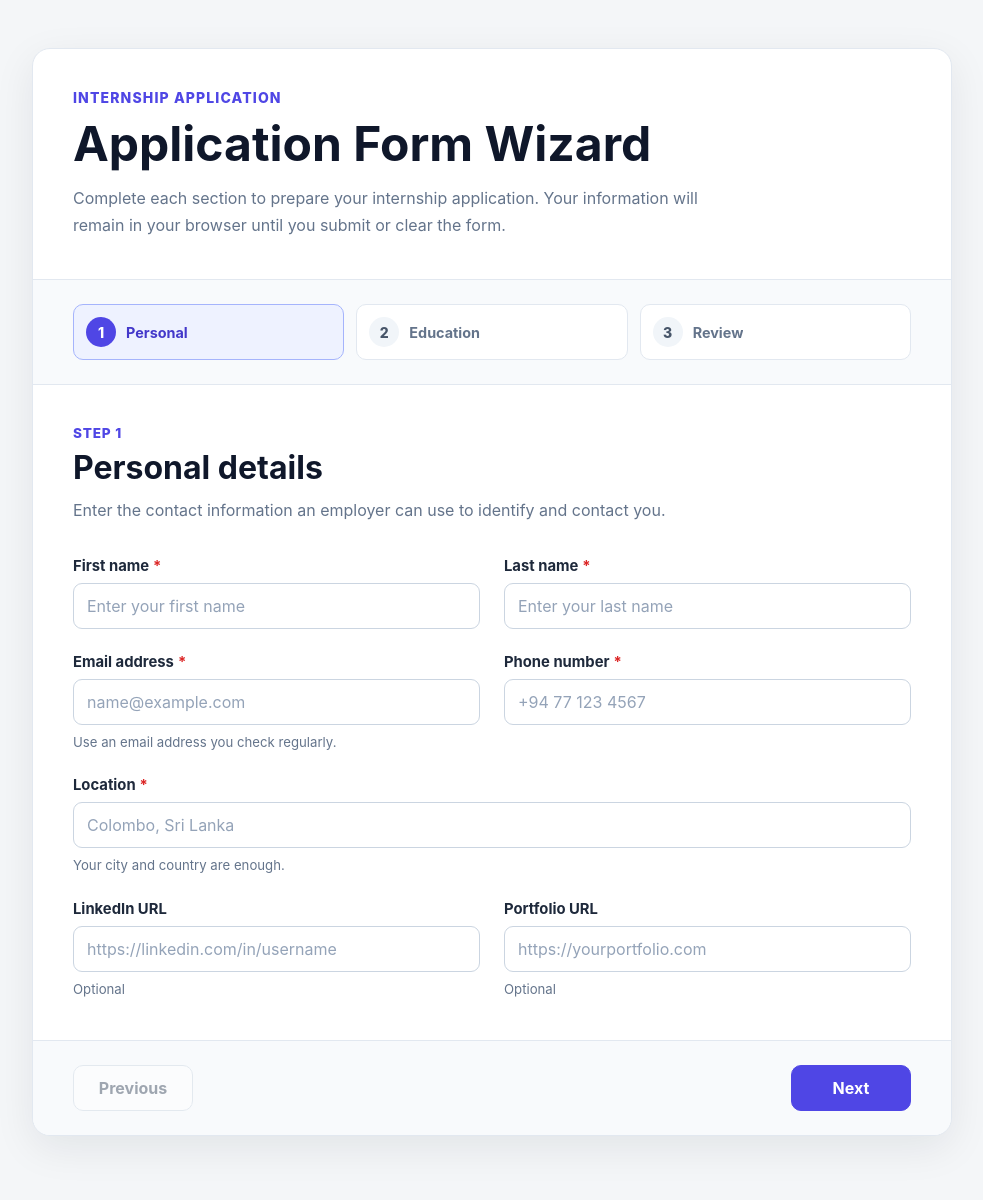
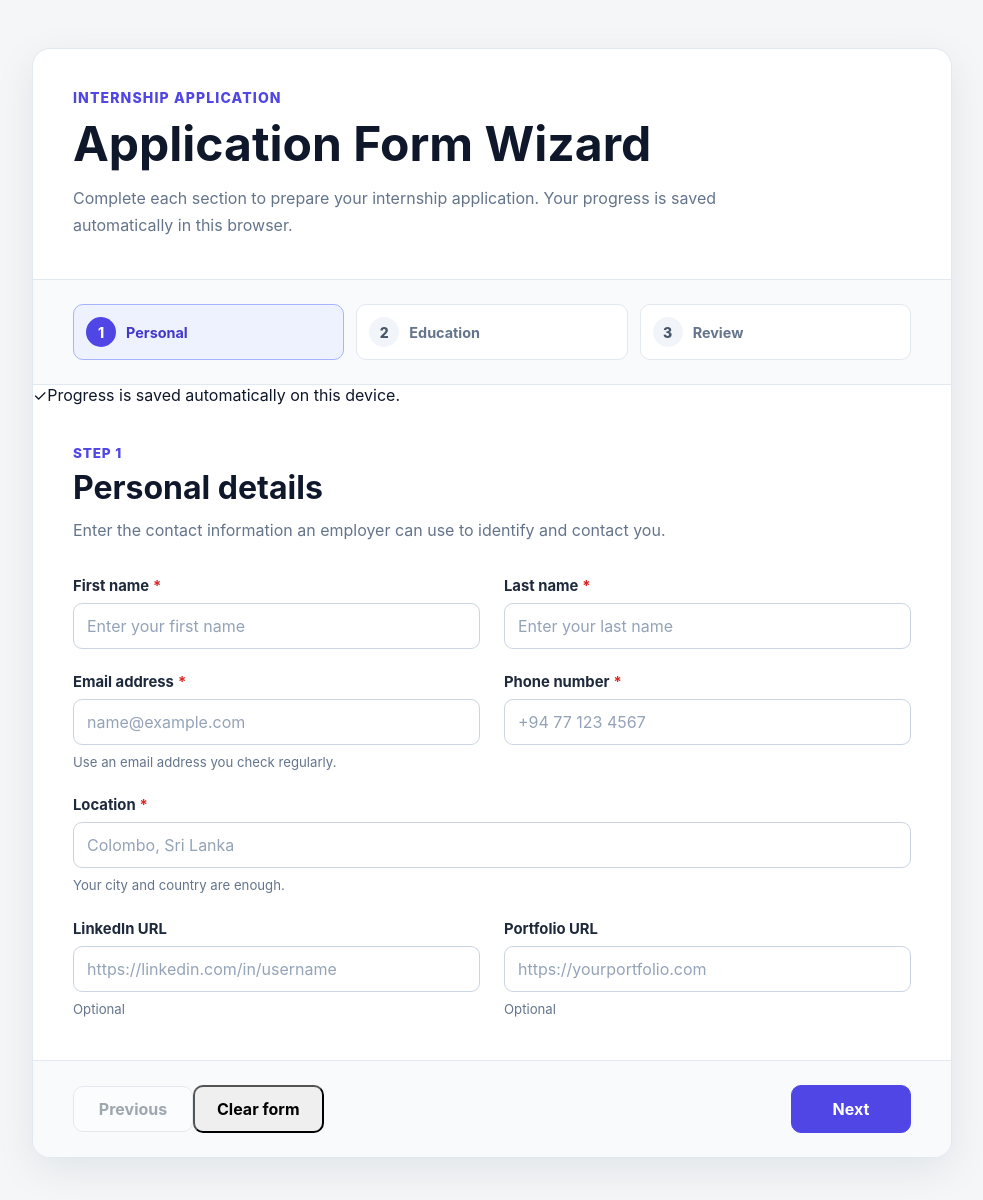
Before and after one commit to NadithiMoonasingha/internship-application-wizard, a React (Vite) app: page / in a window 1280 px wide. Shown: the top 1200 px of the page, without its empty margins (148-1131 px from the left). Built offline with nearby package versions, Linux system fonts and the light colour scheme.

Commit message:
Updated the App.tsx

```diff
--- a/src/App.tsx
+++ b/src/App.tsx
@@ -1,4 +1,8 @@
-import { useState } from "react";
+import {
+  useEffect,
+  useState,
+} from "react";
+
 import "./App.css";
 
 import {
@@ -19,6 +23,12 @@ import type {
   FormStep,
   PersonalDetails,
 } from "./types/application";
+
+import {
+  clearStoredApplicationState,
+  loadStoredApplicationState,
+  saveStoredApplicationState,
+} from "./utils/storage";
 
 import {
   hasValidationErrors,
@@ -59,20 +69,61 @@ const nextSteps: Record<FormStep, FormStep> = {
   3: 3,
 };
 
+function createEmptyApplicationData(): ApplicationFormData {
+  return {
+    personalDetails: {
+      ...initialApplicationData
+        .personalDetails,
+    },
+
+    educationAndSkills: {
+      ...initialApplicationData
+        .educationAndSkills,
+      skills: [],
+    },
+
+    termsAccepted: false,
+  };
+}
+
 function App() {
+  const [restoredState] = useState(
+    loadStoredApplicationState,
+  );
+
   const [currentStep, setCurrentStep] =
-    useState<FormStep>(1);
+    useState<FormStep>(
+      restoredState?.currentStep ?? 1,
+    );
 
   const [formData, setFormData] =
     useState<ApplicationFormData>(
-      initialApplicationData,
+      restoredState?.formData ??
+        createEmptyApplicationData(),
     );
 
   const [errors, setErrors] =
-    useState<FormErrors>(initialFormErrors);
+    useState<FormErrors>(
+      initialFormErrors,
+    );
 
   const [isSubmitted, setIsSubmitted] =
     useState(false);
+
+  useEffect(() => {
+    if (isSubmitted) {
+      return;
+    }
+
+    saveStoredApplicationState({
+      currentStep,
+      formData,
+    });
+  }, [
+    currentStep,
+    formData,
+    isSubmitted,
+  ]);
 
   function clearPersonalFieldError<
     K extends keyof PersonalDetails,
@@ -118,6 +169,7 @@ function App() {
   ) {
     setFormData((currentData) => ({
       ...currentData,
+
       personalDetails: {
         ...currentData.personalDetails,
         [field]: value,
@@ -135,6 +187,7 @@ function App() {
   ) {
     setFormData((currentData) => ({
       ...currentData,
+
       educationAndSkills: {
         ...currentData.educationAndSkills,
         [field]: value,
@@ -177,7 +230,9 @@ function App() {
   };
 
   const handlePreviousStep = () => {
-    moveToStep(previousSteps[currentStep]);
+    moveToStep(
+      previousSteps[currentStep],
+    );
   };
 
   const handleNextStep = () => {
@@ -188,13 +243,18 @@ function App() {
         );
 
       if (
-        hasValidationErrors(personalErrors)
+        hasValidationErrors(
+          personalErrors,
+        )
       ) {
-        setErrors((currentErrors) => ({
+        setErrors(
+          (currentErrors) => ({
             ...currentErrors,
+
             personalDetails:
               personalErrors,
-        }));
+          }),
+        );
 
         return;
       }
@@ -216,11 +276,14 @@ function App() {
           educationErrors,
         )
       ) {
-        setErrors((currentErrors) => ({
+        setErrors(
+          (currentErrors) => ({
             ...currentErrors,
+
             educationAndSkills:
               educationErrors,
-        }));
+          }),
+        );
 
         return;
       }
@@ -231,13 +294,49 @@ function App() {
       }));
     }
 
-    moveToStep(nextSteps[currentStep]);
+    moveToStep(
+      nextSteps[currentStep],
+    );
   };
 
   const handleEditStep = (
     step: 1 | 2,
   ) => {
     moveToStep(step);
+  };
+
+  const resetApplication = () => {
+    clearStoredApplicationState();
+
+    setFormData(
+      createEmptyApplicationData(),
+    );
+
+    setErrors({
+      personalDetails: {},
+      educationAndSkills: {},
+    });
+
+    setCurrentStep(1);
+    setIsSubmitted(false);
+
+    window.scrollTo({
+      top: 0,
+      behavior: "smooth",
+    });
+  };
+
+  const handleClearForm = () => {
+    const shouldClear =
+      window.confirm(
+        "Clear all information entered in this application?",
+      );
+
+    if (!shouldClear) {
+      return;
+    }
+
+    resetApplication();
   };
 
   const handleSubmit = () => {
@@ -257,18 +356,24 @@ function App() {
       );
 
     setErrors({
-      personalDetails: personalErrors,
+      personalDetails:
+        personalErrors,
+
       educationAndSkills:
         educationErrors,
+
       ...(termsError
         ? {
-            termsAccepted: termsError,
+            termsAccepted:
+              termsError,
           }
         : {}),
     });
 
     if (
-      hasValidationErrors(personalErrors)
+      hasValidationErrors(
+        personalErrors,
+      )
     ) {
       moveToStep(1);
       return;
@@ -287,37 +392,8 @@ function App() {
       return;
     }
 
+    clearStoredApplicationState();
     setIsSubmitted(true);
-
-    window.scrollTo({
-      top: 0,
-      behavior: "smooth",
-    });
-  };
-
-  const handleStartNew = () => {
-    setFormData({
-      personalDetails: {
-        ...initialApplicationData
-          .personalDetails,
-      },
-
-      educationAndSkills: {
-        ...initialApplicationData
-          .educationAndSkills,
-        skills: [],
-      },
-
-      termsAccepted: false,
-    });
-
-    setErrors({
-      personalDetails: {},
-      educationAndSkills: {},
-    });
-
-    setCurrentStep(1);
-    setIsSubmitted(false);
 
     window.scrollTo({
       top: 0,
@@ -347,11 +423,15 @@ function App() {
       case 1:
         return (
           <PersonalDetailsStep
-            data={formData.personalDetails}
+            data={
+              formData.personalDetails
+            }
             errors={
               errors.personalDetails
             }
-            onChange={updatePersonalField}
+            onChange={
+              updatePersonalField
+            }
           />
         );
 
@@ -359,12 +439,16 @@ function App() {
         return (
           <EducationAndSkillsStep
             data={
-              formData.educationAndSkills
+              formData
+                .educationAndSkills
             }
             errors={
-              errors.educationAndSkills
+              errors
+                .educationAndSkills
             }
-            onChange={updateEducationField}
+            onChange={
+              updateEducationField
+            }
           />
         );
 
@@ -375,13 +459,21 @@ function App() {
             termsError={
               errors.termsAccepted
             }
-            isSubmitted={isSubmitted}
+            isSubmitted={
+              isSubmitted
+            }
             onTermsChange={
               updateTermsAccepted
             }
-            onEditStep={handleEditStep}
-            onSubmit={handleSubmit}
-            onStartNew={handleStartNew}
+            onEditStep={
+              handleEditStep
+            }
+            onSubmit={
+              handleSubmit
+            }
+            onStartNew={
+              resetApplication
+            }
           />
         );
     }
@@ -400,10 +492,11 @@ function App() {
           </h1>
 
           <p>
-            Complete each section to prepare your
-            internship application. Your information
-            will remain in your browser until you
-            submit or clear the form.
+            Complete each section to
+            prepare your internship
+            application. Your progress
+            is saved automatically in
+            this browser.
           </p>
         </header>
 
@@ -413,16 +506,20 @@ function App() {
         >
           {wizardSteps.map((step) => {
             const isActive =
-              step.number === currentStep;
+              step.number ===
+              currentStep;
 
             const isCompleted =
-              step.number < currentStep;
+              step.number <
+              currentStep;
 
             const classNames = [
               "progress-step",
+
               isActive
                 ? "progress-step-active"
                 : "",
+
               isCompleted
                 ? "progress-step-completed"
                 : "",
@@ -454,19 +551,42 @@ function App() {
           })}
         </nav>
 
+        <div
+          className="storage-notice"
+          role="status"
+        >
+          <span
+            className="storage-notice-icon"
+            aria-hidden="true"
+          >
+            ✓
+          </span>
+
+          <span>
+            Progress is saved
+            automatically on this
+            device.
+          </span>
+        </div>
+
         <div className="wizard-content">
-          {currentStepErrorCount > 0 && (
+          {currentStepErrorCount >
+            0 && (
             <div
               className="validation-summary"
               role="alert"
             >
               <strong>
-                Please check this section.
+                Please check this
+                section.
               </strong>
 
               <span>
-                {currentStepErrorCount}{" "}
-                {currentStepErrorCount === 1
+                {
+                  currentStepErrorCount
+                }{" "}
+                {currentStepErrorCount ===
+                1
                   ? "field needs"
                   : "fields need"}{" "}
                 your attention.
@@ -479,10 +599,13 @@ function App() {
 
         {!isSubmitted && (
           <footer className="wizard-navigation">
+            <div className="wizard-navigation-left">
               <button
                 type="button"
                 className="secondary-button"
-              onClick={handlePreviousStep}
+                onClick={
+                  handlePreviousStep
+                }
                 disabled={
                   currentStep === 1
                 }
@@ -490,11 +613,24 @@ function App() {
                 Previous
               </button>
 
+              <button
+                type="button"
+                className="clear-form-button"
+                onClick={
+                  handleClearForm
+                }
+              >
+                Clear form
+              </button>
+            </div>
+
             {currentStep < 3 && (
               <button
                 type="button"
                 className="primary-button"
-                onClick={handleNextStep}
+                onClick={
+                  handleNextStep
+                }
               >
                 Next
               </button>
```
Lines whose indentation alone changed are shown as unchanged.
